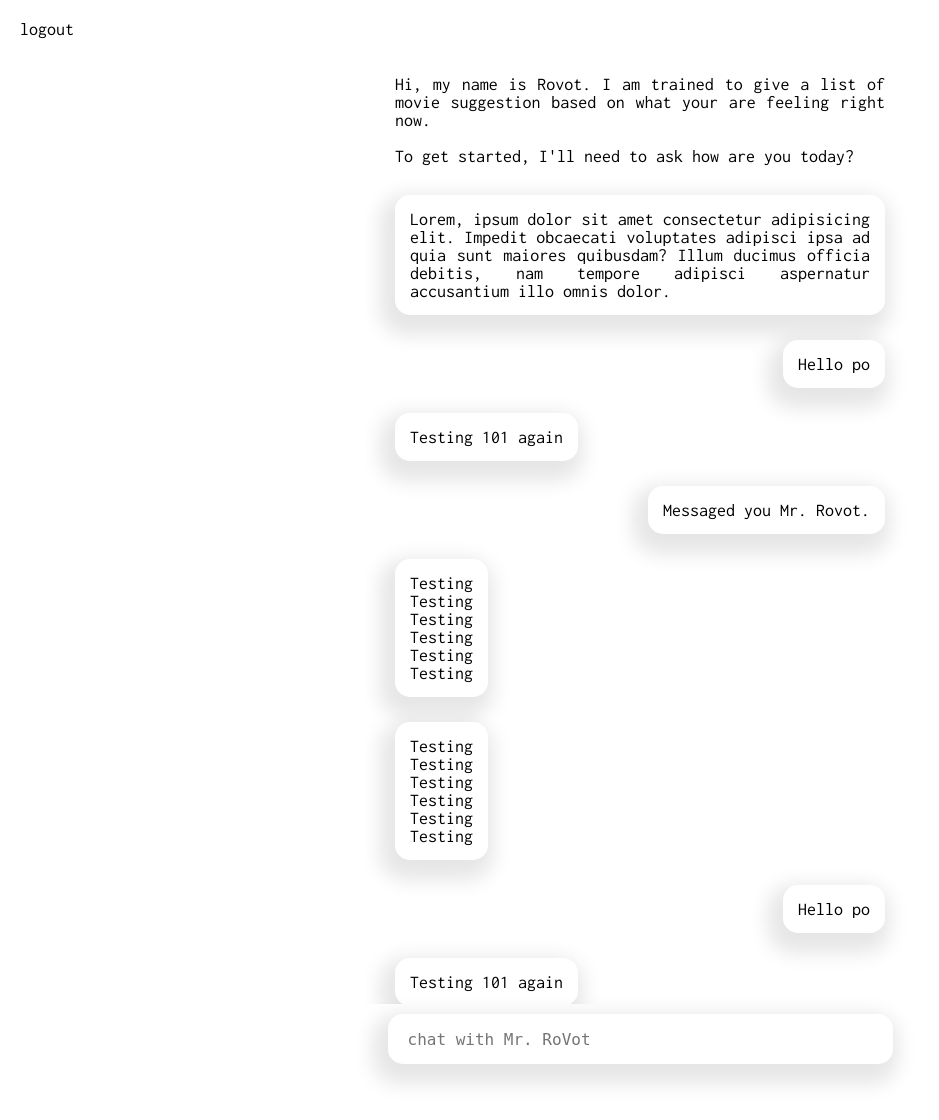
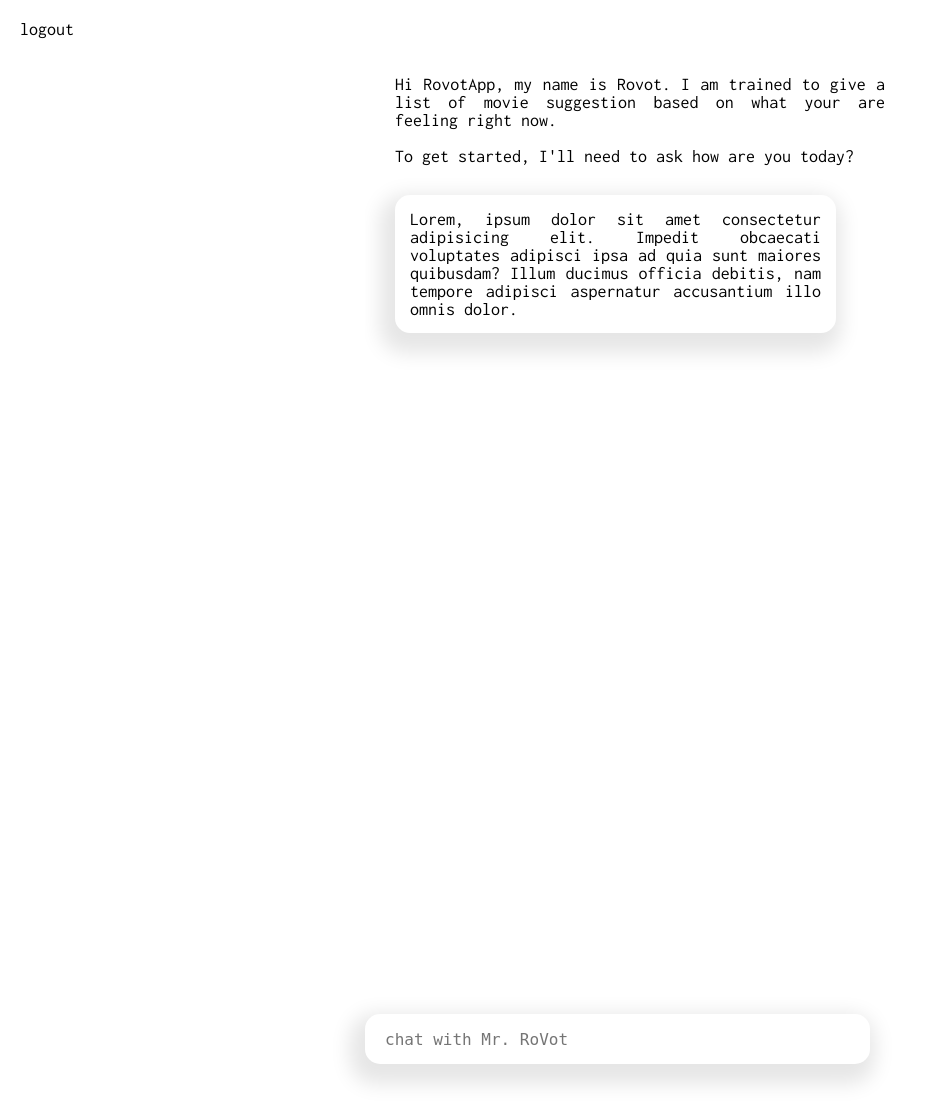
Before and after one commit to lucitian/Rovot, a Django app: page /rovot/ in a window 1280 px wide. Shown: the top 1120 px of the page, without its empty margins (0-939 px from the left). Run offline with Django 3.2, Linux system fonts and the light colour scheme; a user stored in the database is signed in.

Commit message:
Added a BOC to check whether the variable 'text' contains a string just to make the css div not to appear

```diff
--- a/rovot/forms.py
+++ b/rovot/forms.py
@@ -27,3 +27,10 @@ class UserRegistrationForm(UserCreationForm):
     class Meta:
         model = User
         fields = ['username', 'email', 'password1', 'password2']
+
+class MessageForm(forms.Form):
+    chat_message = forms.CharField(widget=forms.TextInput(attrs={
+        'class': 'input-chat',
+        'type': 'text',
+        'placeholder': 'chat with Mr. RoVot'
+    }))
--- a/rovot/static/directories/css/home.css
+++ b/rovot/static/directories/css/home.css
@@ -16,7 +16,11 @@
 
 .logout-button:hover {
     font-weight: 700;
+}
 
+.chatbox-form {
+    width: 550px;
+    background-color: blue;
 }
 
 .chatbox {
@@ -43,7 +47,7 @@
 .msg {
     border: none !important;
     border-radius: 15px !important;
-    width: auto;
+    max-width: 90%;
     background-color: #fff;
     box-shadow: -5px 10px 20px 10px rgba(0,0,0,0.1);
     margin-bottom: 25px;
@@ -85,12 +89,10 @@
     box-shadow: -5px 10px 20px 10px rgba(0,0,0,0.1);
     padding: 0 20px;
     transition: 0.5s;
-}
-
-#txtbox {
     width: 100%;
     height: 100%;
 }
+
 
 .input-chat:focus {
     border: none !important;
--- a/rovot/templates/directories/home.html
+++ b/rovot/templates/directories/home.html
@@ -4,10 +4,12 @@
         <div class="logout-button">
             <a href="{% url 'rovot-logout' %}">logout</a>
         </div>
+        <form class="chatbox-form" method="POST">
+            {% csrf_token %}
             <div class="chatbox">
                 <div class="chatbox-messages">
                     <div class="chatbox-header">
-                    <p>Hi, my name is Rovot. I am trained to give a list of movie suggestion based on what your are feeling right now.</p>
+                        <p>Hi {{request.user}}, my name is Rovot. I am trained to give a list of movie suggestion based on what your are feeling right now.</p>
                         <p><br>To get started, I'll need to ask how are you today?</p>
                     </div>
                     <div class="messages-container">
@@ -19,90 +21,22 @@
                             </div>
                         </div>
 
-                    <div class="msg sent"> <!--User messages-->
+
+                        {% if text.strip %} <!-- Checker only if the text variable contains a string -->
+                            <div class="msg sent">
                                 <div class="msg-text">
-                            <p>Hello po</p>
+                                    {{text}}
                                 </div>
                             </div>
-
-                    <div class="msg received"> <!--RoVot messages-->
-                        <div class="msg-text">
-                           <p>
-                               Testing 101 again
-                           </p>
-                       </div>
-                   </div>
-
-                   <div class="msg sent"> <!--User messages-->
-                        <div class="msg-text">
-                            <p>Messaged you Mr. Rovot.</p>
-                        </div>
-                    </div>
-                    <div class="msg received"> <!--RoVot messages-->
-                        <div class="msg-text">
-                           <p>
-                               Testing<br>
-                               Testing<br>
-                               Testing<br>
-                               Testing<br>
-                               Testing<br>
-                               Testing<br>
-                           </p>
-                       </div>
-                   </div>
-
-                   <div class="msg received"> <!--RoVot messages-->
-                         <div class="msg-text">
-                            <p>
-                                Testing<br>
-                                Testing<br>
-                                Testing<br>
-                                Testing<br>
-                                Testing<br>
-                                Testing<br>
-                            </p>
-                        </div>
-                    </div>
-
-                    <div class="msg sent"> <!--User messages-->
-                        <div class="msg-text">
-                            <p>Hello po</p>
-                        </div>
-                    </div>
-
-                    <div class="msg received"> <!--RoVot messages-->
-                        <div class="msg-text">
-                           <p>
-                               Testing 101 again
-                           </p>
-                       </div>
-                   </div>
-
-                   <div class="msg sent"> <!--User messages-->
-                        <div class="msg-text">
-                            <p>Messaged you Mr. Rovot.</p>
-                        </div>
-                    </div>
-                    <div class="msg received"> <!--RoVot messages-->
-                        <div class="msg-text">
-                           <p>
-                               Testing<br>
-                               Testing<br>
-                               Testing<br>
-                               Testing<br>
-                               Testing<br>
-                               Testing<br>
-                           </p>
+                        {% endif %}
                     </div>
                 </div>
             </div>
-            </div>
-
-        </div>
             <div class="chatbox-input">
                 <div class="input-group">
-                <input type="text" class="input-chat" id="txtbox" placeholder="chat with Mr. RoVot">
+                    {{ form.chat_message }}
                 </div>
             </div>
+        </form>
     </div>
 {% endblock content %}
--- a/rovot/templates/directories/login.html
+++ b/rovot/templates/directories/login.html
@@ -24,7 +24,7 @@
                 {% endif %}
 
                 <div class="login-create">
-                    <p>Not Registered? <a href='../register'>Create an account</a></p>
+                    <p>Not Registered? <a href="{% url 'rovot-register' %}">Create an account</a></p>
                 </div>
             </form>
         </div>
--- a/rovot/views.py
+++ b/rovot/views.py
@@ -1,6 +1,6 @@
 from django.shortcuts import render, redirect
 from django.contrib import messages
-from .forms import UserRegistrationForm
+from .forms import UserRegistrationForm, MessageForm
 
 from django.contrib.auth import authenticate, login, logout
 from django.contrib.auth.decorators import login_required
@@ -65,4 +65,13 @@ def auth_logout(request):
 
 @login_required(login_url='rovot-login')
 def home(request):
-    return render(request, 'directories/home.html')
+    form = MessageForm(request.POST)
+
+    text = ''
+
+    if form.is_valid():
+        text = form.cleaned_data['chat_message']
+        form = MessageForm()
+
+    args = {'form': form, 'text': text}
+    return render(request, 'directories/home.html', args)
```
Also changed, not shown: db.sqlite3. Lines whose indentation alone changed are shown as unchanged.
